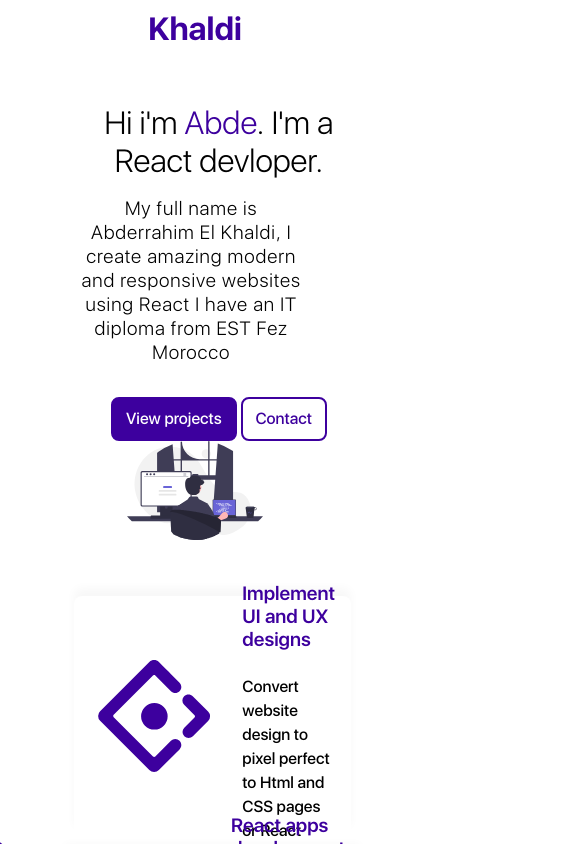
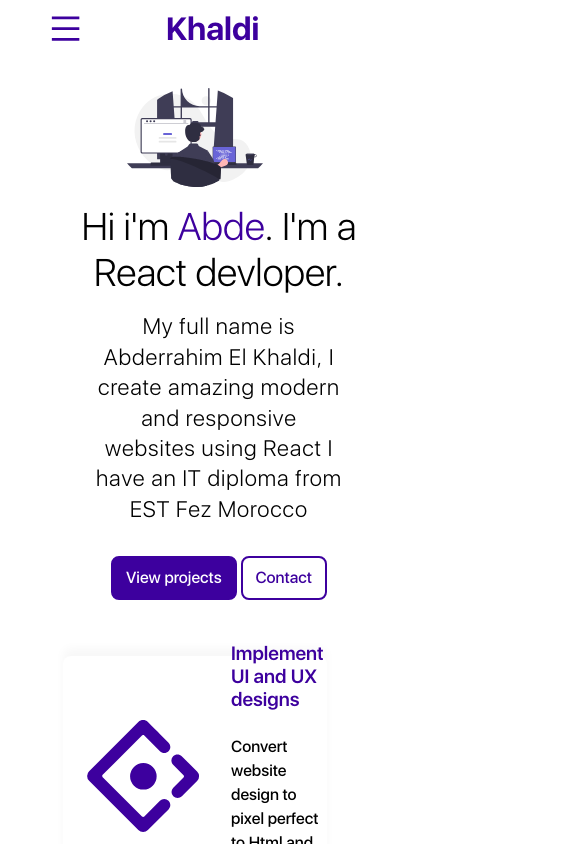
Before and after one commit to devkhaldi/portfolio, a React (Create React App) app: page / in a window 390 px wide. Shown: the top 844 px of the page, 585 px wide, since content can reach past the window. Built offline with nearby package versions, Linux system fonts and the light colour scheme.

Commit message:
fix hero small devices

```diff
--- a/src/components/Navbar.css
+++ b/src/components/Navbar.css
@@ -143,7 +143,7 @@ nav .toggle-dark-mode {
   nav .logo-container {
     margin: 0 auto;
   }
-  nav svg {
+  nav .menu-icon {
     display: block;
   }
   .side-nav-items {
--- a/src/home/Hero.css
+++ b/src/home/Hero.css
@@ -98,35 +98,32 @@
 }
 
 /* Style hero for small devices */
-@media (max-width: 767px) {
+@media (max-width: 1000px) {
   .hero .hero-text {
     display: flex;
-    flex-direction: column;
+    flex-direction: column-reverse;
+    padding: 2rem 0;
+    text-align: center;
   }
-  .hero .hero-text {
+  .hero .hero-text .text-content {
     text-align: center;
-    padding: 2rem 0;
   }
   .hero .hero-text h1 {
     font-weight: 200;
-    font-size: 2rem;
+    font-size: 2.3rem;
     margin-bottom: 1rem;
   }
   .hero .hero-text p {
-    font-size: 1.2rem;
+    font-size: 1.4rem;
     font-weight: 200;
-    width: 80%;
-    line-height: 1.5rem;
+    width: 70%;
+    margin: 0 auto;
   }
-  .hero-cards .cards {
-    display: flex;
-    align-items: center;
-    flex-direction: column;
-    padding: 1rem;
+  .hero .hero-text h1 {
+    font-weight: 200;
+    font-size: 2.4rem;
+    margin-bottom: 1rem;
   }
-}
-
-@media (max-width: 1000px) {
   .hero-cards .cards {
     flex-wrap: wrap;
   }
@@ -145,3 +142,13 @@
     font-size: 1.2rem;
   }
 }
+
+@media (max-width: 767px) {
+  .hero-cards .cards {
+    align-items: center;
+    padding: 1rem;
+  }
+  .hero .hero-text p {
+    width: 90%;
+  }
+}
```
